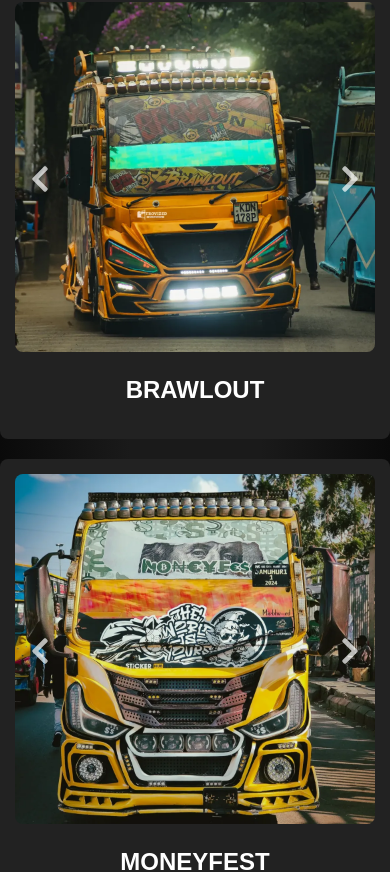
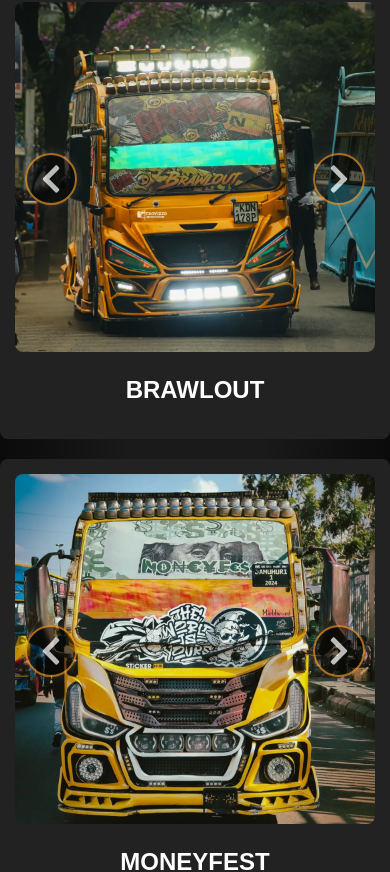
Before and after one commit to mnayah-codes/matatu-culture, a React (Vite) app: page /gallery in a window 390 px wide. Shown: the part 1074-1946 px from the top of the page. Built offline with nearby package versions, Linux system fonts and the light colour scheme.

Commit message:
Enhanced gallery swipe navigator

```diff
--- a/src/components/Drivers.jsx
+++ b/src/components/Drivers.jsx
@@ -30,7 +30,7 @@ const Drivers=[
     image:"/drivers/lenny.jpg",
     name:"Lenny",
     matatu:"Mood",
-    bio:"Lenny driving Moneyfest is also anotheer vibe. He has been in the industry for long and also won the Jamuhuri 1. Lenny also does great stunts",
+    bio:"Lenny driving Mood is also anotheer vibe. He has been in the industry for long and also won the Jamuhuri 1. Lenny also does great stunts",
     Rating: 4.5,
   },  {
     image:"/drivers/paddan.jpg",
--- a/src/pages/Gallery.jsx
+++ b/src/pages/Gallery.jsx
@@ -201,6 +201,8 @@ useEffect(() => {
 
 function NganyaCard({ nganya }) {
   const [currentIndex, setCurrentIndex] = useState(0);
+  const [touchStartX, setTouchStartX] = useState(0);
+  const [touchEndX, setTouchEndX] = useState(0);
 
   const nextImage = () => {
     setCurrentIndex((prevIndex) => (prevIndex + 1) % nganya.images.length);
@@ -210,18 +212,36 @@ function NganyaCard({ nganya }) {
     setCurrentIndex((prevIndex) => (prevIndex - 1 + nganya.images.length) % nganya.images.length);
   };
 
+  const handleTouchStart = (e) => {
+    setTouchStartX(e.targetTouches[0].clientX);
+  };
+
+  const handleTouchMove = (e) => {
+    setTouchEndX(e.targetTouches[0].clientX);
+  };
+
+  const handleTouchEnd = () => {
+    const deltaX = touchEndX - touchStartX;
+    if (Math.abs(deltaX) > 50) {
+      deltaX > 0 ? prevImage() : nextImage();
+    }
+  };
+
   return (
-     <div className="card fade-in">
-      <div className="image-container">
+    <div className="card fade-in">
+      <div
+        className="image-container"
+        onTouchStart={handleTouchStart}
+        onTouchMove={handleTouchMove}
+        onTouchEnd={handleTouchEnd}
+      >
         <img src={nganya.images[currentIndex]} alt={nganya.name} />
 
         <FaChevronLeft className="arrow left-arrow" onClick={prevImage} />
         <FaChevronRight className="arrow right-arrow" onClick={nextImage} />
-
       </div>
       <h2 className="nganya-name">{nganya.name}</h2>
     </div>
-
   );
 }
 
--- a/src/styles/Gallery.css
+++ b/src/styles/Gallery.css
@@ -72,14 +72,36 @@ html {
   position: absolute;
   top: 50%;
   transform: translateY(-50%);
-  font-size: 30px; /* Make the arrows large */
-  color: white; /* Make them visible */
+  font-size: 30px;
+  color: white;
+  background: rgba(0, 0, 0, 0.6);
+  border: 2px solid #e78f22;
+  border-radius: 50%;
+  padding: 10px;
   cursor: pointer;
-  opacity: 0.7; /* Slight transparency */
+  opacity: 0.7;
+  transition: all 0.3s ease-in-out;
+  box-shadow: 0 0 10px rgba(255, 255, 255, 0.2);
 }
 
+@media screen and (max-width: 600px) {
+  .arrow {
+    font-size: 32px;
+    padding:8px;
+  }
+}
+
+
 .arrow:hover {
-  opacity: 1; /* Full visibility on hover */
+  opacity: 1;
+  background-color: #e78f22;
+  color: black;
+  transform: scale(1.1) translateY(-50%);
+  box-shadow: 0 0 15px #e78f22;
+}
+.arrow:active {
+  transform: scale(0.95) translateY(-50%);
+  box-shadow: inset 0 0 5px #222;
 }
 
 .left-arrow {
--- a/src/styles/intro.css
+++ b/src/styles/intro.css
@@ -13,7 +13,7 @@
 .title-container {
   display: flex;
   justify-content: flex-start;
-  align-items: center;
+  align-items: left;
   gap: 10px;
   margin-left: 2px;
 }
```
